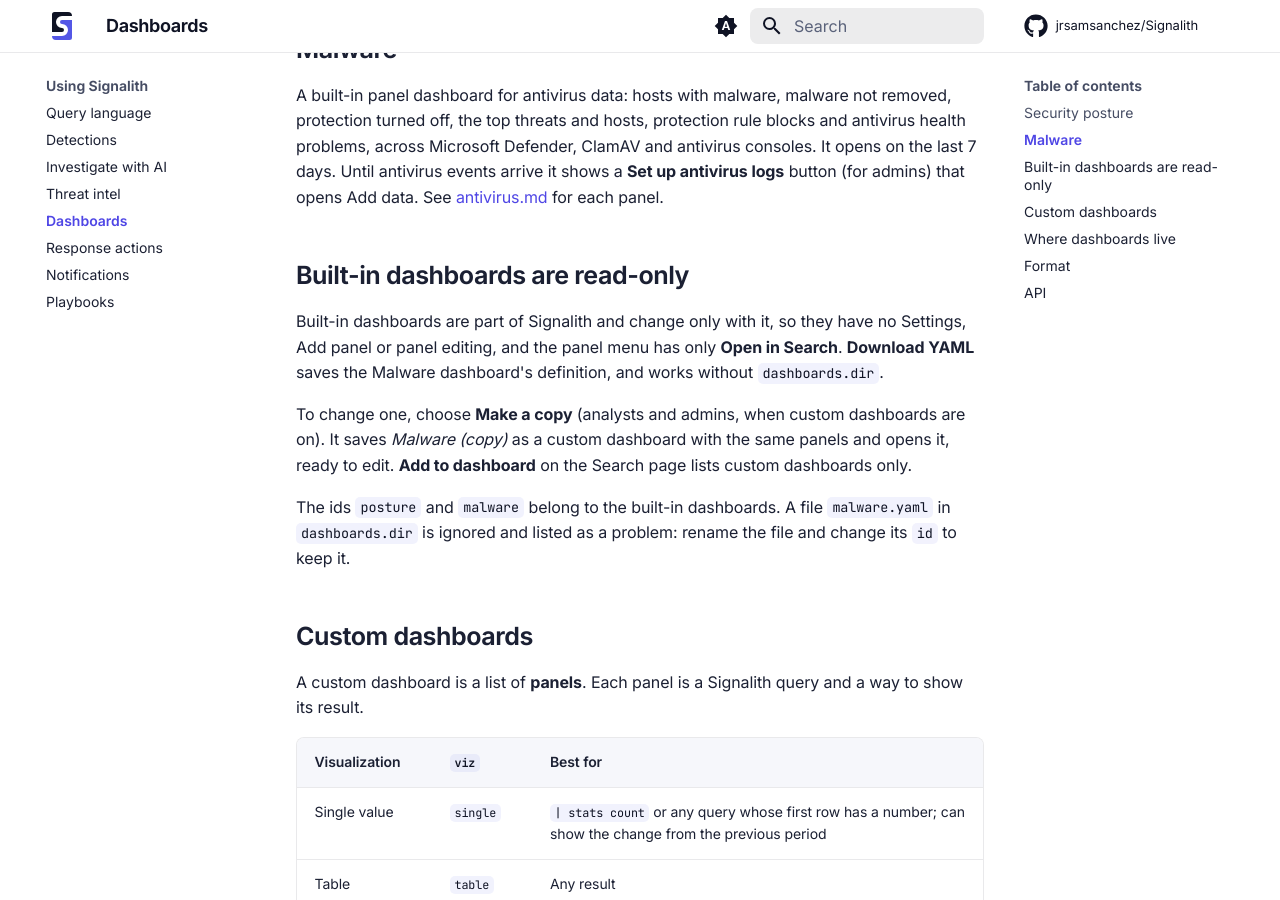
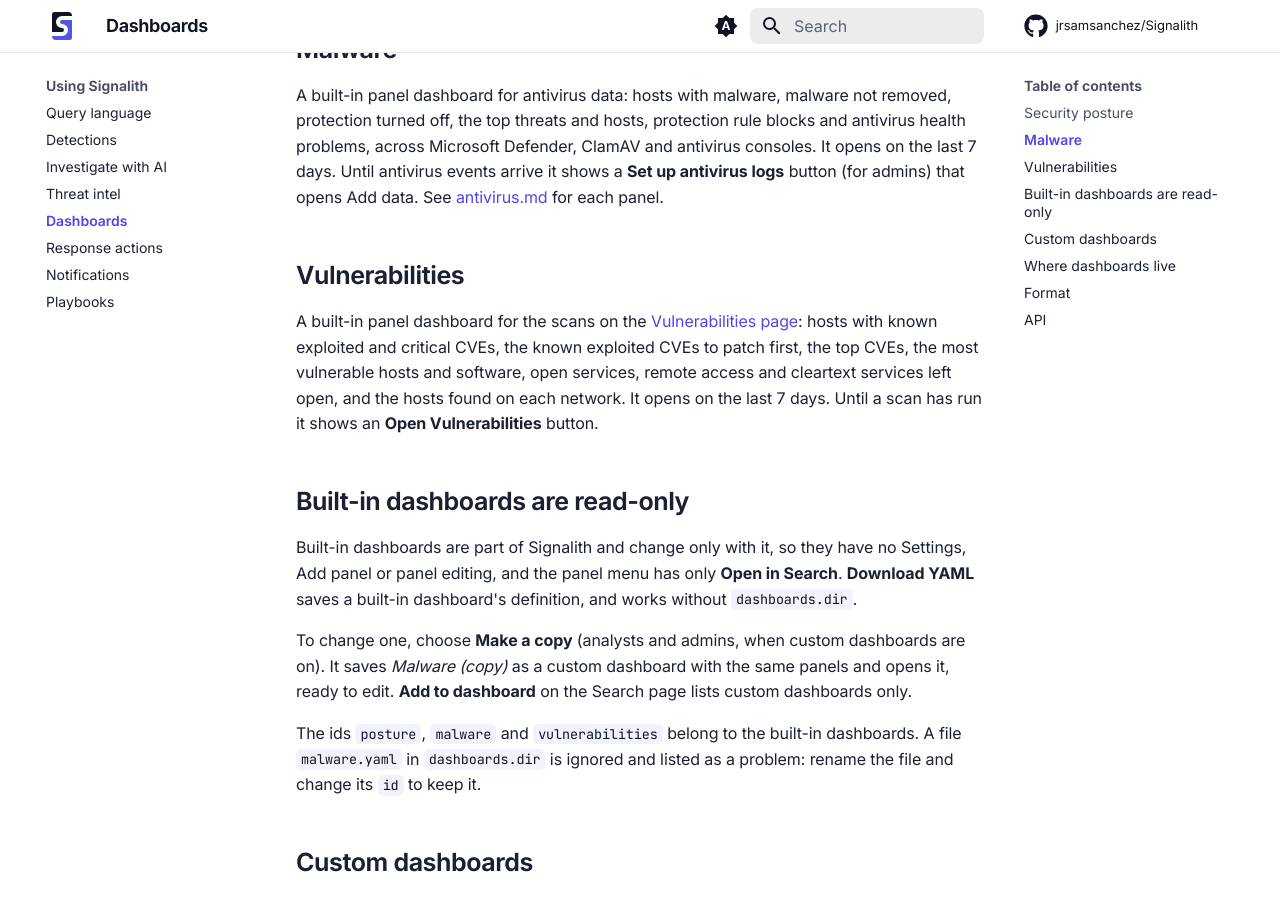
Before and after one commit to DustinTrap/Signalith, an MkDocs documentation site: the page built from docs/dashboards.md, in a window 1280 px wide and 900 px high, scrolled down 1635 px. Built offline with MkDocs 1.6.1 and Material for MkDocs 9.7.7, drawn with Linux system fonts in a browser that asks for light colours; comment, search, counter and statistics services are not loaded; some of the changed text lies outside the part shown.

Commit message:
Vulnerabilities dashboard: built-in panels for scan results
Hosts with known exploited and critical CVEs, the known exploited CVEs
to patch first, top CVEs, the most vulnerable hosts and software, open
services, remote access and cleartext services, and hosts by network.
Until a scan has run it points to the Vulnerabilities page.

Co-Authored-By: Claude Opus 5.5 (1M context) <noreply@anthropic.com>
Claude-Session: https://claude.ai/code/session_01NeYL5e6KhYYGBb5UYBw9BG

```diff
--- a/docs/dashboards.md
+++ b/docs/dashboards.md
@@ -48,11 +48,19 @@ consoles. It opens on the last 7 days. Until antivirus events arrive it shows a
 **Set up antivirus logs** button (for admins) that opens Add data. See
 [antivirus.md](antivirus.md#the-malware-dashboard) for each panel.
 
+## Vulnerabilities
+
+A built-in panel dashboard for the scans on the [Vulnerabilities page](vulnerabilities.md):
+hosts with known exploited and critical CVEs, the known exploited CVEs to patch first,
+the top CVEs, the most vulnerable hosts and software, open services, remote access and
+cleartext services left open, and the hosts found on each network. It opens on the last
+7 days. Until a scan has run it shows an **Open Vulnerabilities** button.
+
 ## Built-in dashboards are read-only
 
 Built-in dashboards are part of Signalith and change only with it, so they have
 no Settings, Add panel or panel editing, and the panel menu has only **Open in
-Search**. **Download YAML** saves the Malware dashboard's definition, and works
+Search**. **Download YAML** saves a built-in dashboard's definition, and works
 without `dashboards.dir`.
 
 To change one, choose **Make a copy** (analysts and admins, when custom dashboards
@@ -60,7 +68,7 @@ are on). It saves *Malware (copy)* as a custom dashboard with the same panels an
 opens it, ready to edit. **Add to dashboard** on the Search page lists custom
 dashboards only.
 
-The ids `posture` and `malware` belong to the built-in dashboards. A file
+The ids `posture`, `malware` and `vulnerabilities` belong to the built-in dashboards. A file
 `malware.yaml` in `dashboards.dir` is ignored and listed as a problem: rename the
 file and change its `id` to keep it.
 
@@ -146,7 +154,7 @@ panels:
 
 | Key | Default | Meaning |
 | --- | --- | --- |
-| `id` | from the title | File name without `.yaml`. `posture` and `malware` are reserved for the built-in dashboards |
+| `id` | from the title | File name without `.yaml`. `posture`, `malware` and `vulnerabilities` are reserved for the built-in dashboards |
 | `title` | required | Shown in the dashboard list |
 | `description` | none | Shown under the title |
 | `time_range` | `24h` | Default time range for panels |
@@ -169,7 +177,7 @@ Every endpoint needs the admin sign-in, like the rest of the API.
 | Endpoint | Purpose |
 | --- | --- |
 | `GET /api/posture?range=24h` | The security posture report (range 1m to 90d) |
-| `GET /api/dashboards` | List: the built-in dashboards (posture, then malware, each with `"builtin": true`, even when custom dashboards are off), every custom one, and files with problems |
+| `GET /api/dashboards` | List: the built-in dashboards (posture, then malware and vulnerabilities, each with `"builtin": true`, even when custom dashboards are off), every custom one, and files with problems |
 | `POST /api/dashboards` | Create; without `id`, one is made from the title. 409 if the id exists or belongs to a built-in dashboard |
 | `GET /api/dashboards/{id}` | One dashboard as JSON |
 | `GET /api/dashboards/{id}/yaml` | Download its YAML file |
@@ -181,6 +189,6 @@ Every endpoint needs the admin sign-in, like the rest of the API.
 
 Validation errors return 400 with a `problems` list naming each field to fix.
 
-`GET`, `/yaml` and `/run` also work for the built-in `malware` dashboard, without
+`GET`, `/yaml` and `/run` also work for the built-in `malware` and `vulnerabilities` dashboards, without
 `dashboards.dir`. `PUT`, `DELETE` and adding a panel to it return 400: *The Malware
 dashboard is built in and can’t be changed. Make a copy to change it.*
```
Also changed, not shown: docs/vulnerabilities.md (+3 -0 lines), web/static/dashboards.js (+9 -2 lines), 4 other files.
